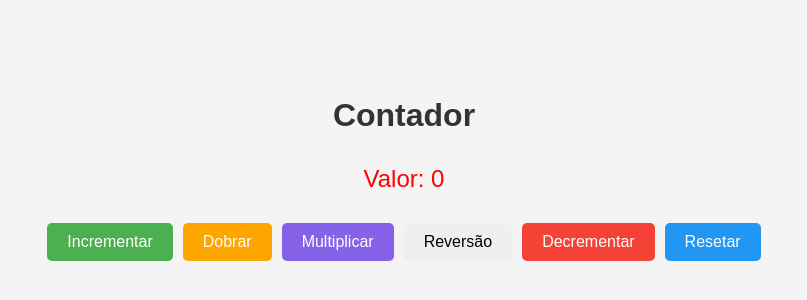
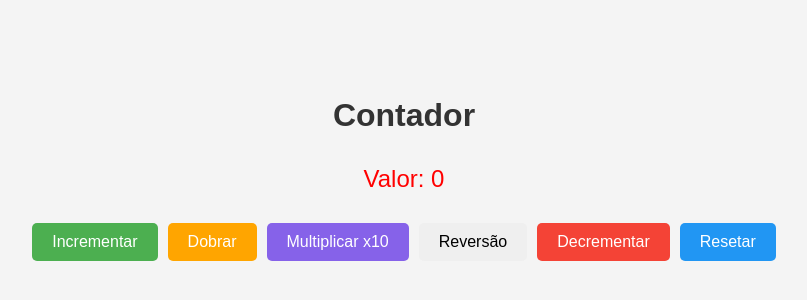
Before and after one commit to evssousa/projeto-coletivo-2ds-contador-de-numeros, a React (Vite) app: page / in a window 1280 px wide. Shown: the part 240-540 px from the top of the page, without its empty margins (236-1043 px from the left). Built offline with nearby package versions, Linux system fonts and the light colour scheme.

Commit message:
Update index.jsx

```diff
--- a/src/components/Counter/index.jsx
+++ b/src/components/Counter/index.jsx
@@ -74,7 +74,7 @@ export default function Counter() {
             <div className='buttons-container'>
                 <button className='increment-button' onClick={increment}>Incrementar</button>
                 <button className='double-button' onClick={double}>Dobrar</button>
-                <button className='mult-button' onClick={mult}>Multiplicar</button>
+                <button className='mult-button' onClick={mult}>Multiplicar x10</button>
                 <button className='reverse-button' onClick={reverse}>Reversão</button>
                 <button className='decrement-button' onClick={decrement}>Decrementar</button>
                 <button className='reset-button' onClick={reset}>Resetar</button>
```
